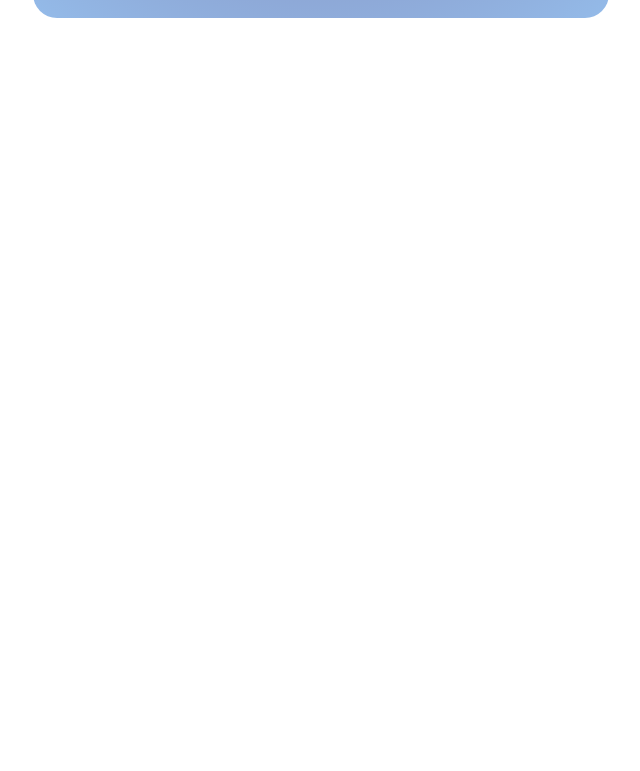
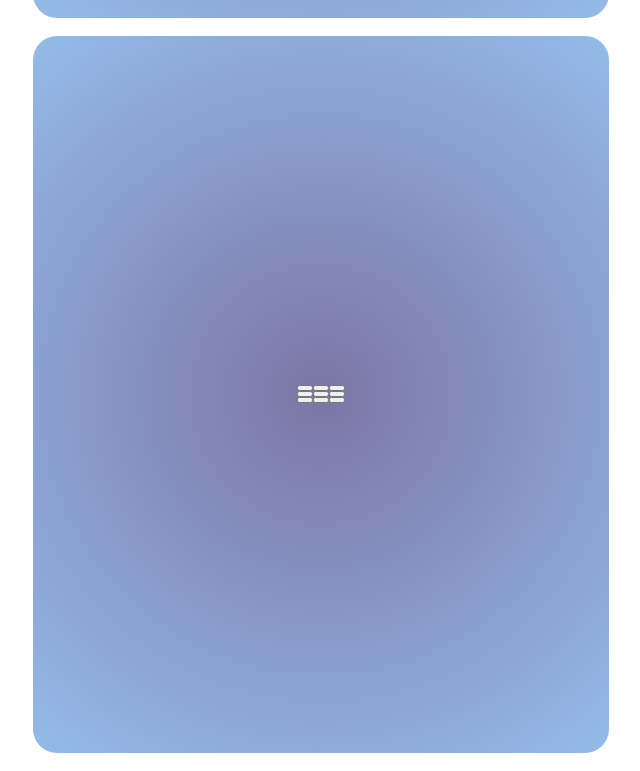
Before and after one commit to mcspach/css-cards-components, a plain HTML site: page index.html in a window 1280 px wide. Shown: the part 2603-3374 px from the top of the page, without its empty margins (319-959 px from the left). Before the commit the page ends 2639 px from the top, so only its background shows below. Drawn offline with Linux system fonts and the light colour scheme.

Commit message:
added buttons div and js

```diff
--- a/index.html
+++ b/index.html
@@ -114,9 +114,21 @@
   </div>
 </div>
 
+<div class="category-container">
+  <div class="button-column">
+    <button></button><button></button><button></button>
+  </div>
+  <div class="button-column">
+    <button></button><button></button><button></button>
+  </div>
+  <div class="button-column">
+    <button></button><button></button><button></button>
+  </div>
+</div>
 
 
 </div>
 
+<script type="text/javascript" src="./js/main.js"></script>
   </body>
 </html>
--- /dev/null
+++ b/js/main.js
@@ -0,0 +1 @@
+import buttons from "buttons";
```
Also changed, not shown: js/buttons.js (added).
